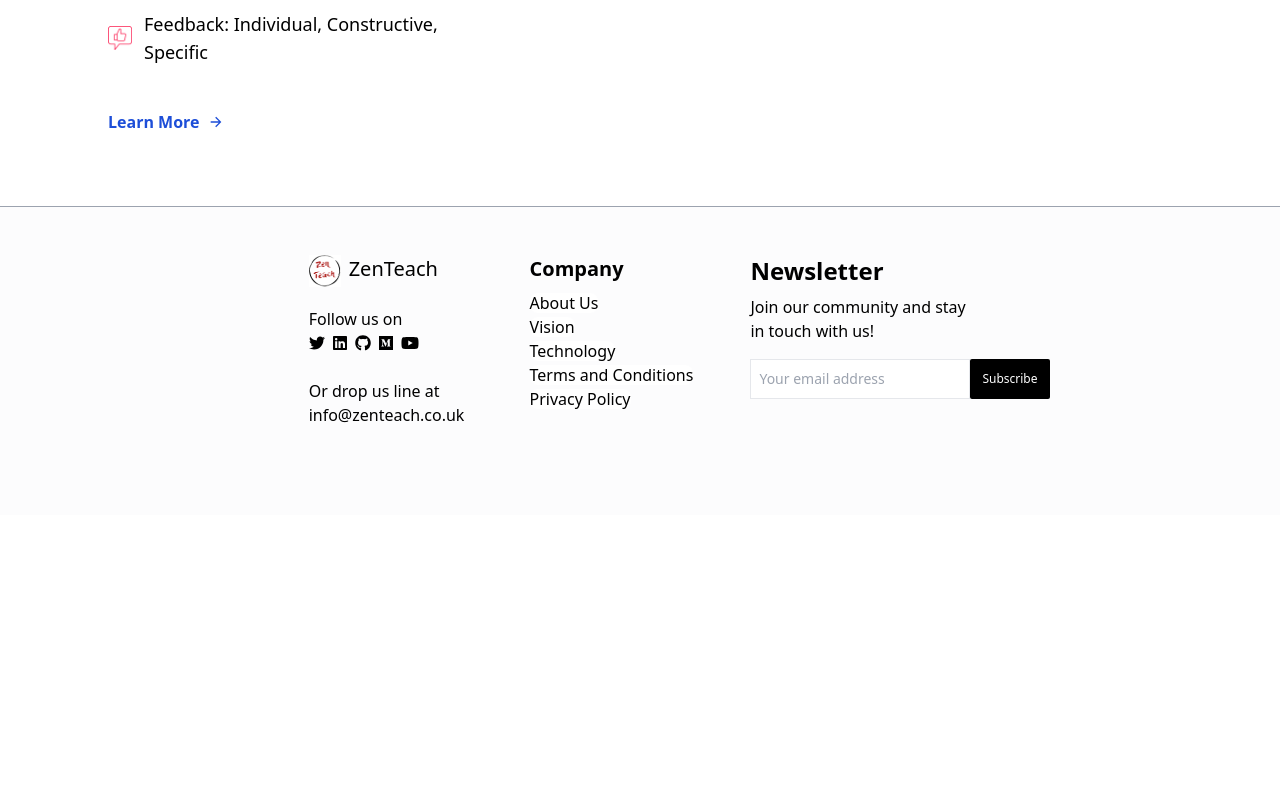
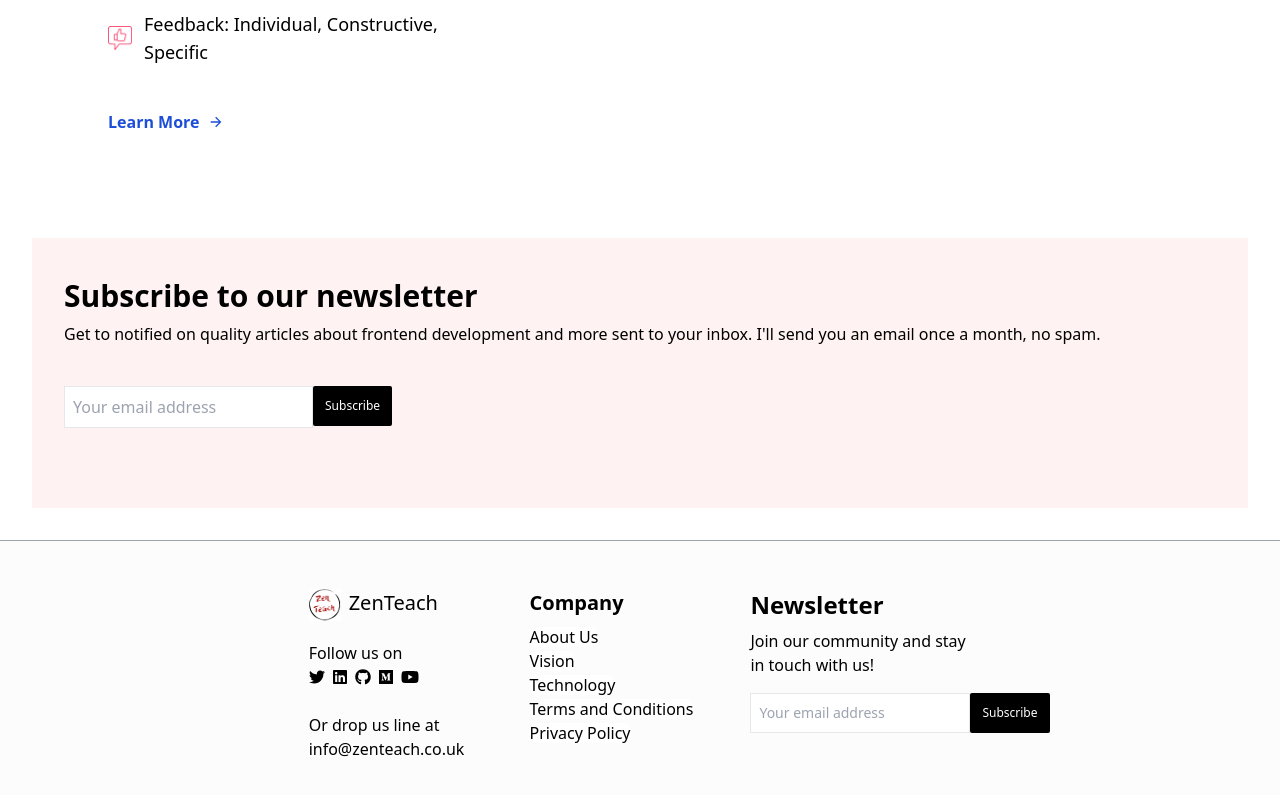
Before and after one commit to ZenTeach/next_zenteach, a Next.js app: page / in a window 1280 px wide. Shown: the part 3889-4684 px from the top of the page. Before the commit the page ends 4404 px from the top, so only its background shows below. Built offline with nearby package versions, Linux system fonts and the light colour scheme.

Commit message:
Add newsletter subscribe component

```diff
--- a/components/Footer.js
+++ b/components/Footer.js
@@ -22,35 +22,45 @@ class Footer extends React.Component {
 									<Link passHref href="https://www.twitter.com/getzenteach"
 										rel="noreferrer"
 										target="_blank">
-										<FontAwesomeIcon icon={["fab", "twitter"]}/>
+										<a>
+											<FontAwesomeIcon icon={["fab", "twitter"]}/>
+										</a>
 									</Link>
 								</span>
 								<span>
 									<Link passHref href="https://www.linkedin.com/company/zenteach"
 										rel="noreferrer"
 										target="_blank">
-										<FontAwesomeIcon icon={["fab", "linkedin"]}/>
+										<a>
+											<FontAwesomeIcon icon={["fab", "linkedin"]}/>
+										</a>
 									</Link>
 								</span>
 								<span>
 									<Link passHref href="https://github.com/ZenTeach"
 										rel="noreferrer"
 										target="_blank">
-										<FontAwesomeIcon icon={["fab", "github"]}/>
+										<a>
+											<FontAwesomeIcon icon={["fab", "github"]}/>
+										</a>
 									</Link>
 								</span>
 								<span>
 									<Link passHref href="https://zenteach.medium.com/"
 										rel="noreferrer"
 										target="_blank">
-										<FontAwesomeIcon icon={["fab", "medium"]}/>
+										<a>
+											<FontAwesomeIcon icon={["fab", "medium"]}/>
+										</a>
 									</Link>
 								</span>
 								<span>
 									<Link passHref href="https://www.youtube.com/channel/UCXmgBfoSDoTmurNW02Z-lTA/"
 										rel="noreferrer"
 										target="_blank">
-										<FontAwesomeIcon icon={["fab", "youtube"]}/>
+										<a>
+											<FontAwesomeIcon icon={["fab", "youtube"]}/>
+										</a>
 									</Link>
 								</span>
 							</div>
--- /dev/null
+++ b/components/Subscribe.js
@@ -0,0 +1,102 @@
+import { FontAwesomeIcon } from '@fortawesome/react-fontawesome'
+import React, { useState, forwardRef } from 'react'
+
+const Subscribe = forwardRef((_props, _ref) => {
+	const [subscribeButton, setSubscribeButton] = useState('')
+	const [email, setEmail] = useState('')
+	const [state, setState] = useState('idle')
+	const [errorMsg, setErrorMsg] = useState(null)
+
+	const subscribe = async (e) => {
+	  e.preventDefault()
+
+	  	setState('Loading')
+		console.log(`Subscribing ${email}`)
+		fetch('/api/subscribe', {
+			method: 'POST',
+			cache: 'no-cache',
+			body: JSON.stringify({ email }),
+			referrerPolicy: 'no-referrer',
+			headers: {
+				'Content-Type': 'application/json'
+			}
+		}).then(async(response) => {
+			console.log(response)
+			if (response.status >= 400) {
+				setState('Error')
+				setSubscribeButton('error')
+				let data = await response.json()
+				setErrorMsg(data.message || 'We are facing some technical difficulties adding your email to our subscribers list. Please try again in few moments.')
+			}
+			else {
+				setState('Success')
+				setSubscribeButton('success')
+				setEmail('')
+			}
+		})
+		.catch(response => {
+			setState('Error')
+			setSubscribeButton('error')
+			setErrorMsg(e.response.data)
+		})
+		// Set timeout for messages
+	}
+
+	return (
+	  <div className="h-full bg-red-200 bg-opacity-25 border-gray-400 flex flex-col justify-center p-8 m-8">
+		<h4 className="text-3xl mt-2 font-bold">Subscribe to our newsletter</h4>
+		<p className="text-l mt-2">
+		  Get to notified on quality articles about frontend development and more
+		  sent to your inbox. I&apos;ll send you an email once a month, no spam.
+		</p>
+		<form onSubmit={subscribe} className="rounded pt-6 pb-8 mb-4">
+		  <div className="mt-4 flex text-center">
+			<div className="form-input">
+			  <input
+				required
+				id="email-input"
+				name="email"
+				type="email"
+				value={email}
+				onChange={(e) => setEmail(e.target.value)}
+				className="p-2 border border-grey-light round text-grey-dark text-md h-auto"
+				placeholder="Your email address"
+			  />
+			</div>
+			<div className="form-input">
+			  <button
+				disabled={state === 'Loading'}
+				type="submit"
+				className="bg-black text-white rounded-sm h-auto text-xs p-3"
+				onClick={subscribe}
+			  >
+				{subscribeButton === '' && (
+					<p>Subscribe</p>
+				)}
+				{/* TODO: Add a spinner here */}
+				{subscribeButton === 'success' && (
+					<span className="mx-2">
+						<FontAwesomeIcon className="fill-current text-green" icon={["fas", "check"]}/>
+					</span>
+				)}
+				{subscribeButton === 'error' && (
+					<span className="mx-2">
+						<FontAwesomeIcon className="fill-current text-red" icon={["fas", "times"]}/>
+					</span>
+				)}
+			  </button>
+			</div>
+		  </div>
+		  {state === 'Error' && (
+					<p className="error-state">{errorMsg}</p>
+				)}
+		  {state === 'Success' && (
+			<p>Awesome, you&apos;ve been subscribed!</p>
+		  )}
+		</form>
+	  </div>
+	)
+  })
+
+Subscribe.displayName = "Newsletter-subscribe"
+export default Subscribe
--- a/next.config.js
+++ b/next.config.js
@@ -1,6 +1,18 @@
 module.exports = {
 	env: {
 		apiKey: '',
-		airtable_hook: 'https://hooks.airtable.com/workflows/v1/genericWebhook/appf0Kf3SZmmgafP9/wflp20JDytIeVge3x/wtrL23mMdsRDWzIWq'
-	}
+	},
+	target: 'serverless',
+	webpack: function (config, { isServer }) {
+		if (isServer) {
+		}
+		config.module.rules.push({
+			test: /\.md$/,
+			use: 'raw-loader'
+		})
+
+		return config
+	},
+	generateBuildId: () => 'build'
+
 }
--- a/pages/_app.js
+++ b/pages/_app.js
@@ -7,11 +7,11 @@ import { fab,
 				faTwitter,
 				faGithub,
 				faMedium } from '@fortawesome/free-brands-svg-icons'
-import { faArrowCircleRight } from '@fortawesome/free-solid-svg-icons'
+import { fas, faCheckCircle, faTimesCircle } from '@fortawesome/free-solid-svg-icons'
 import '@fortawesome/fontawesome-svg-core/styles.css'
 
 config.autoAddCss = false
-library.add(fab, faLinkedin, faTwitter, faGithub, faMedium, faArrowCircleRight)
+library.add(fas, fab, faLinkedin, faTwitter, faGithub, faMedium, faTimesCircle, faCheckCircle)
 
 class MyApp extends App {
   render() {
--- /dev/null
+++ b/pages/api/subscribe.js
@@ -0,0 +1,53 @@
+
+const subscribe = async (req, res) => {
+  const { email } = req.body
+
+  if (!email || !email.length) {
+    return res.status(400).json({ error: 'Email is required' })
+  }
+
+  const API_KEY = process.env.MAILCHIMP_API_KEY
+  const API_SERVER = process.env.MAILCHIMP_API_SERVER
+  const AUDIENCE_ID = process.env.MAILCHIMP_AUDIENCE_ID
+
+  const url = `https://${API_SERVER}.api.mailchimp.com/3.0/lists/${AUDIENCE_ID}/members?skip_merge_validation=true`
+
+  const data = {
+    email_address: email,
+    status: 'subscribed'
+  }
+
+
+	console.log(data)
+	fetch(url, {
+		method: 'POST',
+		body: JSON.stringify(data),
+		headers: {
+			'Content-Type': 'application/json',
+      		Authorization: `api_key ${API_KEY}`
+		}
+	}).then(response => response.json())
+	.then(data => {
+		console.log(data)
+		if (data.status >= 400) {
+			return res.status(data.status).json({
+				error: `There was an error subscribing to the newsletter.`,
+				message: `${data.title}: ${data.detail}`
+			})
+		}
+		return res.status(201).json({ message: 'success' })
+
+	}).catch(response => {
+		return res.status(500).json({ error: response.error.message })
+	})
+}
+
+export default subscribe
+
+// mailchimp add member to list: https://mailchimp.com/developer/marketing/api/list-members/add-member-to-list/
+//steps:
+// get mailchimp api key, audience id,
+// install axios and setup  post request using async
+// pass the data need ( data, options and url), make sure not to make any mistakes in the url and data
+// infact with any parameter being passed cause it could lead to an error message
+// move to componnents/subscribe
--- a/pages/index.js
+++ b/pages/index.js
@@ -2,7 +2,7 @@ import SiteLayout from '../components/SiteLayout'
 import Feature from '../components/Feature'
 import { FontAwesomeIcon } from '@fortawesome/react-fontawesome'
 import * as React from 'react'
-
+import Subscribe from '../components/Subscribe'
 
 const hookURL = process.env.airtable_hook
 class Index extends React.Component {
@@ -273,6 +273,7 @@ class Index extends React.Component {
 								</a>
 						</div>
 					</Feature>
+					<Subscribe />
 		  	</SiteLayout>
 		)
 	}
```
